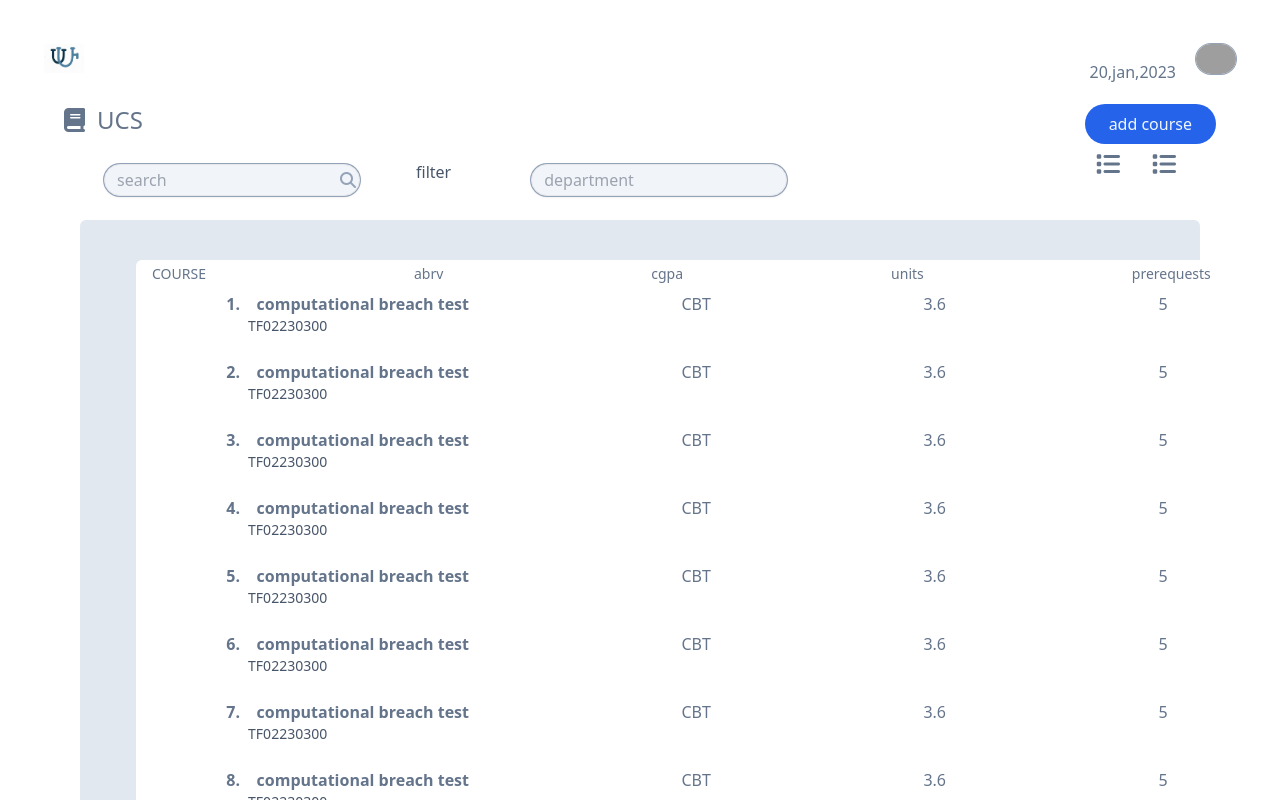
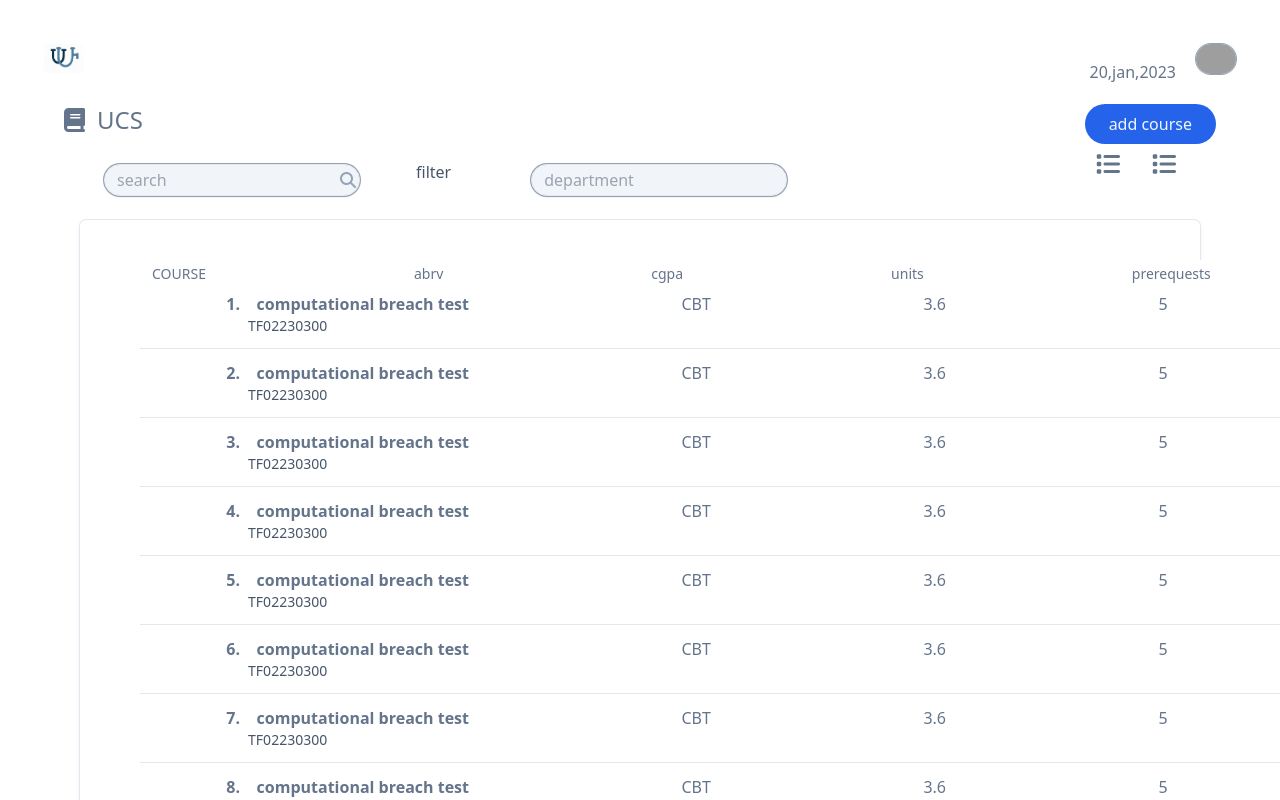
Before and after one commit to Melak-12/teg_school_mangment, a Next.js app: page /tools/ucs in a window 1280 px wide. Both pictures are taken after a click on the element 1136 px from the left and 174 px from the top of the page. Shown: the top 800 px of the page. Built offline with nearby package versions, Linux system fonts and the light colour scheme; grey boxes are pictures that could not be loaded.

Commit message:
updating courses

```diff
--- a/src/app/tools/ucs/Courses.jsx
+++ b/src/app/tools/ucs/Courses.jsx
@@ -17,8 +17,9 @@ const Courses = ({ openCourse }) => {
           <span>prerequests</span>
           <span>identifier</span>
         </div>
-        <div className=' all_items flex flex-row flex-wrap gap-6 w-full overflow-y-scroll h-5/6 justify-around '>
+        <div className=' all_items flex flex-row flex-wrap gap-3 w-full overflow-y-scroll h-5/6 justify-around '>
           {[1, 2, 3, 4, 5, 6, 7, 8, 9, 11, 12, 15, 19].map((item) => (
+            <>
               <div
                 key={item}
                 className={`flex text-slate-500 flex-row gap-10 w-full justify-around cursor-pointer ${
@@ -36,6 +37,7 @@ const Courses = ({ openCourse }) => {
                     &nbsp;&nbsp;&nbsp;&nbsp;&nbsp;&nbsp;TF02230300
                   </span>
                 </span>
+
                 <span>CBT</span>
                 <span>3.6</span>
                 <span>5</span>
@@ -46,6 +48,8 @@ const Courses = ({ openCourse }) => {
                 <span>fashion C2</span>
               </span> */}
               </div>
+              <hr className=' w-full  text-black' />
+            </>
           ))}
         </div>
       </div>
--- a/src/app/tools/ucs/page.jsx
+++ b/src/app/tools/ucs/page.jsx
@@ -94,7 +94,7 @@ const Ucs = () => {
         </span>
       </div>
       <div
-        className={`flex  bg-slate-200 px-14 mx-14 mt-6 rounded-md ${
+        className={`flex  shadow-md ring-1 ring-slate-200 px-14 mx-14 mt-6 rounded-md ${
           openAddBook ? "hidden" : ""
         }`}
       >
@@ -130,7 +130,6 @@ const Ucs = () => {
                         <span className='text-xl font-bold'>
                           Computational breach test
                         </span>
-
                         <div className='flex flex-col  text-slate-500'>
                           <p>
                             some details about the course like the quick brown
```
Lines whose indentation alone changed are shown as unchanged.
